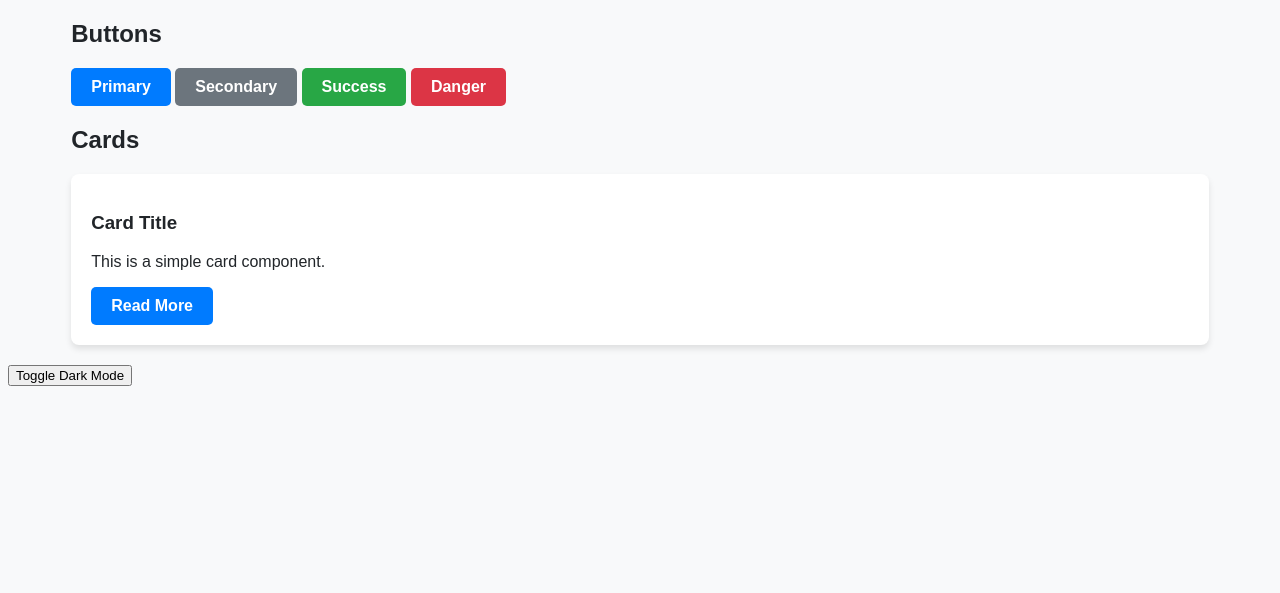
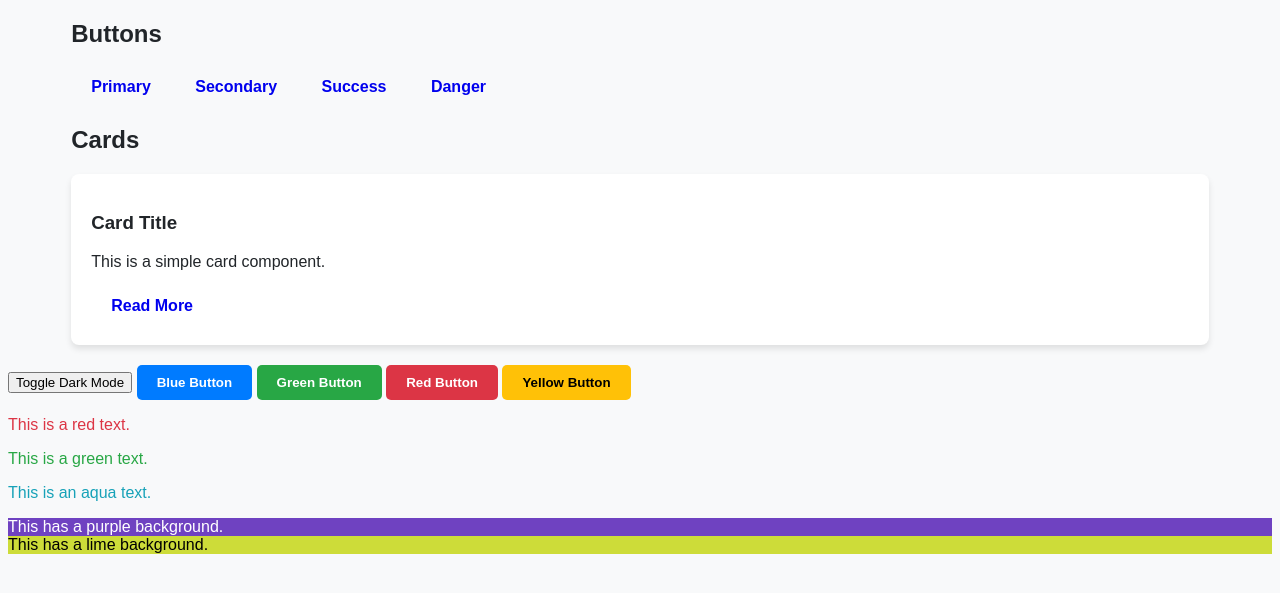
Before and after one commit to xpsystems/CSSlib, a PHP site: page / in a window 1280 px wide. Shown: the part 66-659 px from the top of the page. Run offline with PHP 8.4, Linux system fonts and the light colour scheme; some libraries are stand-ins or nearby versions.

Commit message:
additional colors

```diff
--- a/index.html
+++ b/index.html
@@ -38,5 +38,21 @@
     <div id="preloader"></div>
     <script src="scripts/preload.js"></script>
 
+
+    <!-- Buttons -->
+    <button class="btn btn-blue">Blue Button</button>
+    <button class="btn btn-green">Green Button</button>
+    <button class="btn btn-red">Red Button</button>
+    <button class="btn btn-yellow">Yellow Button</button>
+
+    <!-- Text Colors -->
+    <p class="text-red">This is a red text.</p>
+    <p class="text-green">This is a green text.</p>
+    <p class="text-aqua">This is an aqua text.</p>
+
+    <!-- Background Colors -->
+    <div class="bg-purple">This has a purple background.</div>
+    <div class="bg-lime">This has a lime background.</div>
+
 </body>
 </html>
--- a/src/styles/components.css
+++ b/src/styles/components.css
@@ -5,12 +5,30 @@
   font-weight: bold;
   display: inline-block;
   transition: 0.3s ease-in-out;
+  border: none;
+  cursor: pointer;
 }
 
-.btn.primary { background: var(--primary-color); color: white; }
-.btn.secondary { background: var(--secondary-color); color: white; }
-.btn.success { background: var(--success-color); color: white; }
-.btn.danger { background: var(--danger-color); color: white; }
+/*  Button Colors */
+.btn-primary { background: var(--primary-color); color: white; }
+.btn-secondary { background: var(--secondary-color); color: white; }
+.btn-success { background: var(--success-color); color: white; }
+.btn-danger { background: var(--danger-color); color: white; }
+
+/* 🎨 Extra Color Buttons */
+.btn-blue { background: var(--blue); color: white; }
+.btn-green { background: var(--green); color: white; }
+.btn-red { background: var(--red); color: white; }
+.btn-yellow { background: var(--yellow); color: black; }
+.btn-purple { background: var(--purple); color: white; }
+.btn-pink { background: var(--pink); color: white; }
+.btn-aqua { background: var(--aqua); color: white; }
+.btn-lime { background: var(--lime); color: black; }
+
+/* Hover Effect */
+.btn:hover {
+  opacity: 0.8;
+}
 
 .card {
   background: white;
--- a/src/styles/utilities.css
+++ b/src/styles/utilities.css
@@ -14,3 +14,30 @@
     padding: 10px;
     background: var(--light-color);
 }
+/* 🎨 Text Colors */
+.text-primary { color: var(--primary-color) !important; }
+.text-secondary { color: var(--secondary-color) !important; }
+.text-success { color: var(--success-color) !important; }
+.text-danger { color: var(--danger-color) !important; }
+.text-blue { color: var(--blue) !important; }
+.text-green { color: var(--green) !important; }
+.text-red { color: var(--red) !important; }
+.text-yellow { color: var(--yellow) !important; }
+.text-purple { color: var(--purple) !important; }
+.text-pink { color: var(--pink) !important; }
+.text-aqua { color: var(--aqua) !important; }
+.text-lime { color: var(--lime) !important; }
+
+/* 🎨 Background Colors */
+.bg-primary { background: var(--primary-color) !important; color: white; }
+.bg-secondary { background: var(--secondary-color) !important; color: white; }
+.bg-success { background: var(--success-color) !important; color: white; }
+.bg-danger { background: var(--danger-color) !important; color: white; }
+.bg-blue { background: var(--blue) !important; color: white; }
+.bg-green { background: var(--green) !important; color: white; }
+.bg-red { background: var(--red) !important; color: white; }
+.bg-yellow { background: var(--yellow) !important; color: black; }
+.bg-purple { background: var(--purple) !important; color: white; }
+.bg-pink { background: var(--pink) !important; color: white; }
+.bg-aqua { background: var(--aqua) !important; color: white; }
+.bg-lime { background: var(--lime) !important; color: black; }
```
